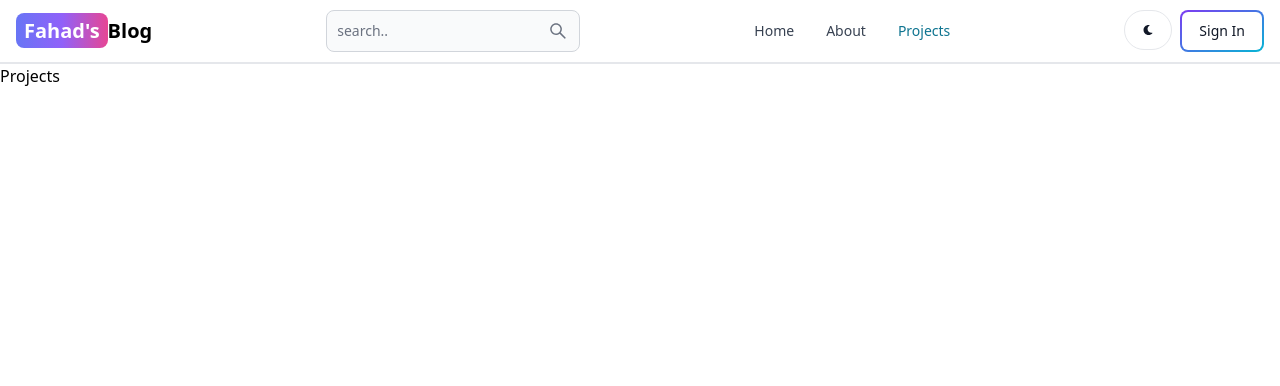
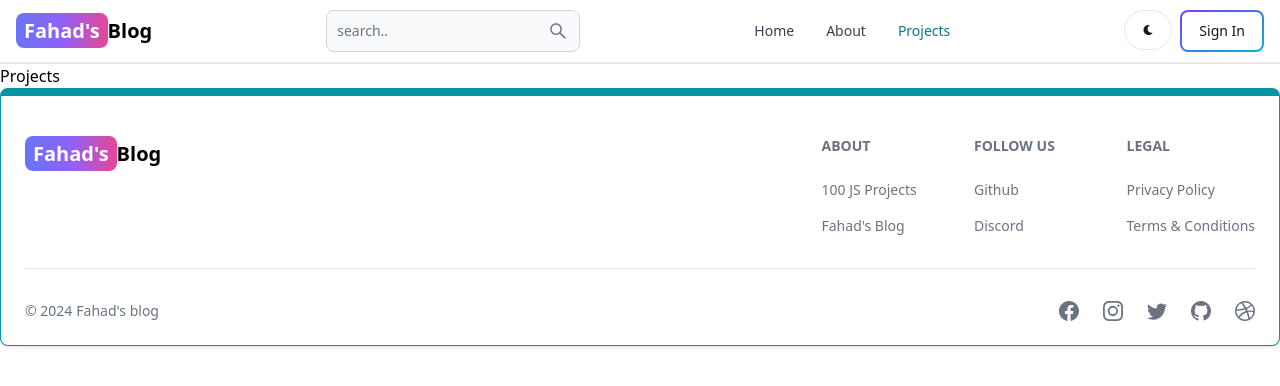
Before and after one commit to FahadNishad/mern-blog, a React (Vite) app in the folder client/: page /projects in a window 1280 px wide. Shown: the top 386 px of the page. Built offline with nearby package versions, Linux system fonts and the light colour scheme.

Commit message:
create the footer section complete

```diff
--- a/client/src/App.jsx
+++ b/client/src/App.jsx
@@ -3,10 +3,11 @@
 import Home from './Pages/Home'
 import About from './Pages/About'
 import Signin from './Pages/Signin'
-import Signup from './Pages/Signup'
+import Signup from './Pages/SignUp'
 import Dashboard from './Pages/Dashboard'
 import Projects from './Pages/Projects'
 import Header from './components/Header'
+import Footer from './components/Footer'
 const App = () => {
   return (
     <BrowserRouter >
@@ -19,6 +20,7 @@
       <Route path='/dashboard' element={<Dashboard/>}/>
       <Route path='/projects' element={<Projects/>}/>
     </Routes>
+    <Footer/>
     </BrowserRouter>
   )
 }
--- a/client/src/Pages/SignUp.jsx
+++ b/client/src/Pages/SignUp.jsx
@@ -2,7 +2,7 @@
 import React, { useState } from "react";
 import { Link, useNavigate } from "react-router-dom";
 
-const Signup = () => {
+const SignUp = () => {
   const [formData, setformData] = useState({});
   const [errormessage, setErrorMessage] = useState(null);
   const [loading, setLoading] = useState(false);
@@ -120,4 +120,4 @@
   );
 };
 
-export default Signup;
+export default SignUp;
--- /dev/null
+++ b/client/src/components/Footer.jsx
@@ -0,0 +1,84 @@
+import { Footer } from 'flowbite-react';
+import { Link } from 'react-router-dom';
+import { BsFacebook, BsInstagram, BsTwitter, BsGithub, BsDribbble } from 'react-icons/bs';
+
+const FooterCom = () => {
+  return (
+    <Footer container className='border border-t-8 border-teal-500'>
+    <div className='w-full max-w-7xl mx-auto'>
+      <div className='grid w-full justify-between sm:flex md:grid-cols-1'>
+        <div className='mt-5'>
+          <Link
+            to='/'
+            className='self-center whitespace-nowrap text-lg sm:text-xl font-semibold dark:text-white'
+          >
+            <span className='px-2 py-1 bg-gradient-to-r from-indigo-500 via-purple-500 to-pink-500 rounded-lg text-white'>
+              Fahad's
+            </span>
+            Blog
+          </Link>
+        </div>
+        <div className='grid grid-cols-2 gap-8 mt-4 sm:grid-cols-3 sm:gap-6'>
+          <div>
+            <Footer.Title title='About' />
+            <Footer.LinkGroup col>
+              <Footer.Link
+                href='https://www.100jsprojects.com'
+                target='_blank'
+                rel='noopener noreferrer'
+              >
+                100 JS Projects
+              </Footer.Link>
+              <Footer.Link
+                href='/about'
+                target='_blank'
+                rel='noopener noreferrer'
+              >
+                Fahad's Blog
+              </Footer.Link>
+            </Footer.LinkGroup>
+          </div>
+          <div>
+            <Footer.Title title='Follow us' />
+            <Footer.LinkGroup col>
+              <Footer.Link
+                href='https://github.com/FahadNishad'
+                target='_blank'
+                rel='noopener noreferrer'
+              >
+                Github
+              </Footer.Link>
+              <Footer.Link href='#'>Discord</Footer.Link>
+            </Footer.LinkGroup>
+          </div>
+          <div>
+            <Footer.Title title='Legal' />
+            <Footer.LinkGroup col>
+              <Footer.Link href='#'>Privacy Policy</Footer.Link>
+              <Footer.Link href='#'>Terms &amp; Conditions</Footer.Link>
+            </Footer.LinkGroup>
+          </div>
+        </div>
+      </div>
+      <Footer.Divider />
+      <div className='w-full sm:flex sm:items-center sm:justify-between'>
+        <Footer.Copyright
+          href='#'
+          by="Fahad's blog"
+          year={new Date().getFullYear()}
+        />
+        <div className="flex gap-6 sm:mt-0 mt-4 sm:justify-center">
+          <Footer.Icon href='#' icon={BsFacebook}/>
+          <Footer.Icon href='#' icon={BsInstagram}/>
+          <Footer.Icon href='#' icon={BsTwitter}/>
+          <Footer.Icon href='https://github.com/FahadNishad' icon={BsGithub}/>
+          <Footer.Icon href='#' icon={BsDribbble}/>
+
+        </div>
+      </div>
+    </div>
+  </Footer>
+  );
+};
+
+export default FooterCom;
```
